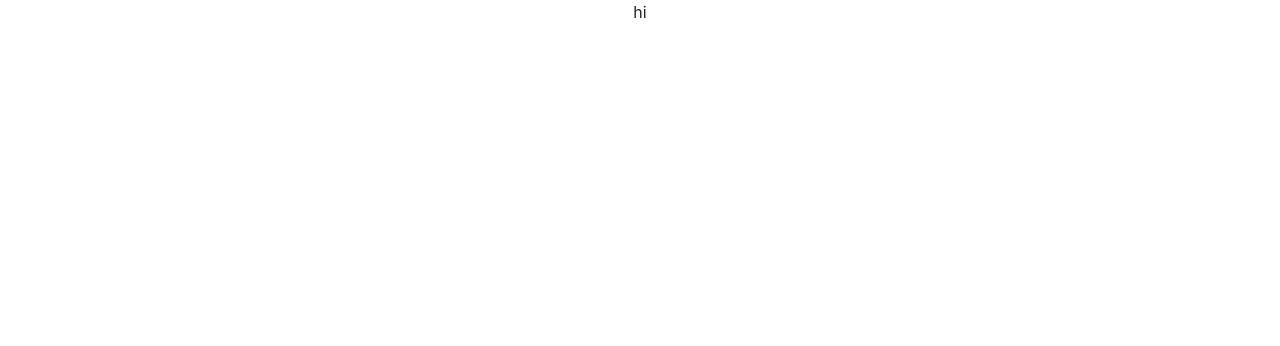
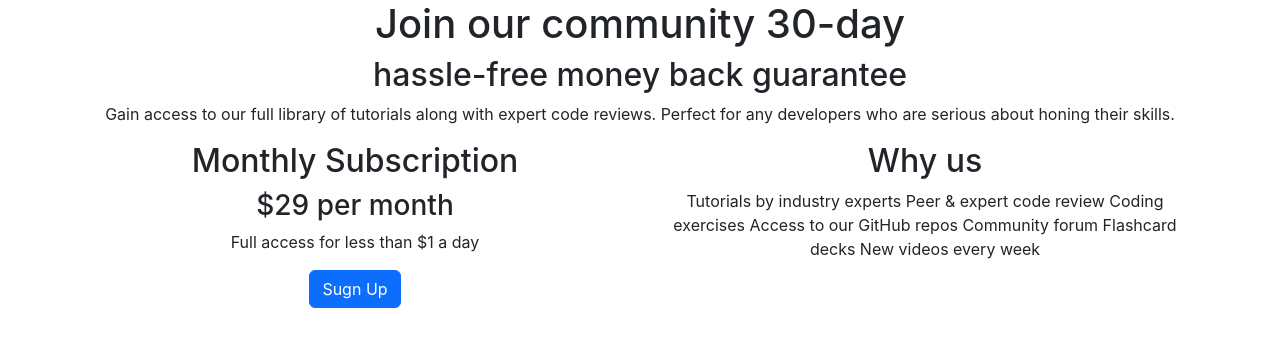
Before and after one commit to Samira77-ss/challenge-two-price, a React (Create React App) app: page / in a window 1280 px wide. Shown: the top 346 px of the page. Built offline with nearby package versions, Linux system fonts and the light colour scheme.

Commit message:
Added HTML structure

```diff
--- a/public/index.html
+++ b/public/index.html
@@ -7,7 +7,7 @@
     <meta name="theme-color" content="#000000" />
     <meta
       name="description"
-      content="Web site created using create-react-app"
+      content=" Samira Seyfi is a Fronted developer based in Asia"
     />
     <link rel="apple-touch-icon" href="%PUBLIC_URL%/logo192.png" />
     <!--
@@ -24,7 +24,7 @@
       work correctly both with client-side routing and a non-root public URL.
       Learn how to configure a non-root public URL by running `npm run build`.
     -->
-    <title>React App</title>
+    <title>Single price grid component</title>
   </head>
   <body>
     <noscript>You need to enable JavaScript to run this app.</noscript>
--- a/src/App.js
+++ b/src/App.js
@@ -4,7 +4,31 @@ import "./App.css";
 export default function App() {
   return (
     <div className="App">
-      <div className="container">hi</div>
+      <div className="container">
+        <h1>Join our community 30-day</h1>
+        <h2>hassle-free money back guarantee</h2>
+        <p>
+          Gain access to our full library of tutorials along with expert code
+          reviews. Perfect for any developers who are serious about honing their
+          skills.
+        </p>
+        <div className="row">
+          <div className="col-6">
+            <h2>Monthly Subscription</h2>
+            <h3>$29 per month</h3>
+            <p>Full access for less than $1 a day</p>
+            <button className="btn btn-primary">Sugn Up</button>
+          </div>
+          <div className="col-6">
+            <h2>Why us</h2>
+            <p>
+              Tutorials by industry experts Peer & expert code review Coding
+              exercises Access to our GitHub repos Community forum Flashcard
+              decks New videos every week
+            </p>
+          </div>
+        </div>
+      </div>
     </div>
   );
 }
```
Also changed, not shown: public/logo192.png (deleted), public/logo512.png (deleted).
